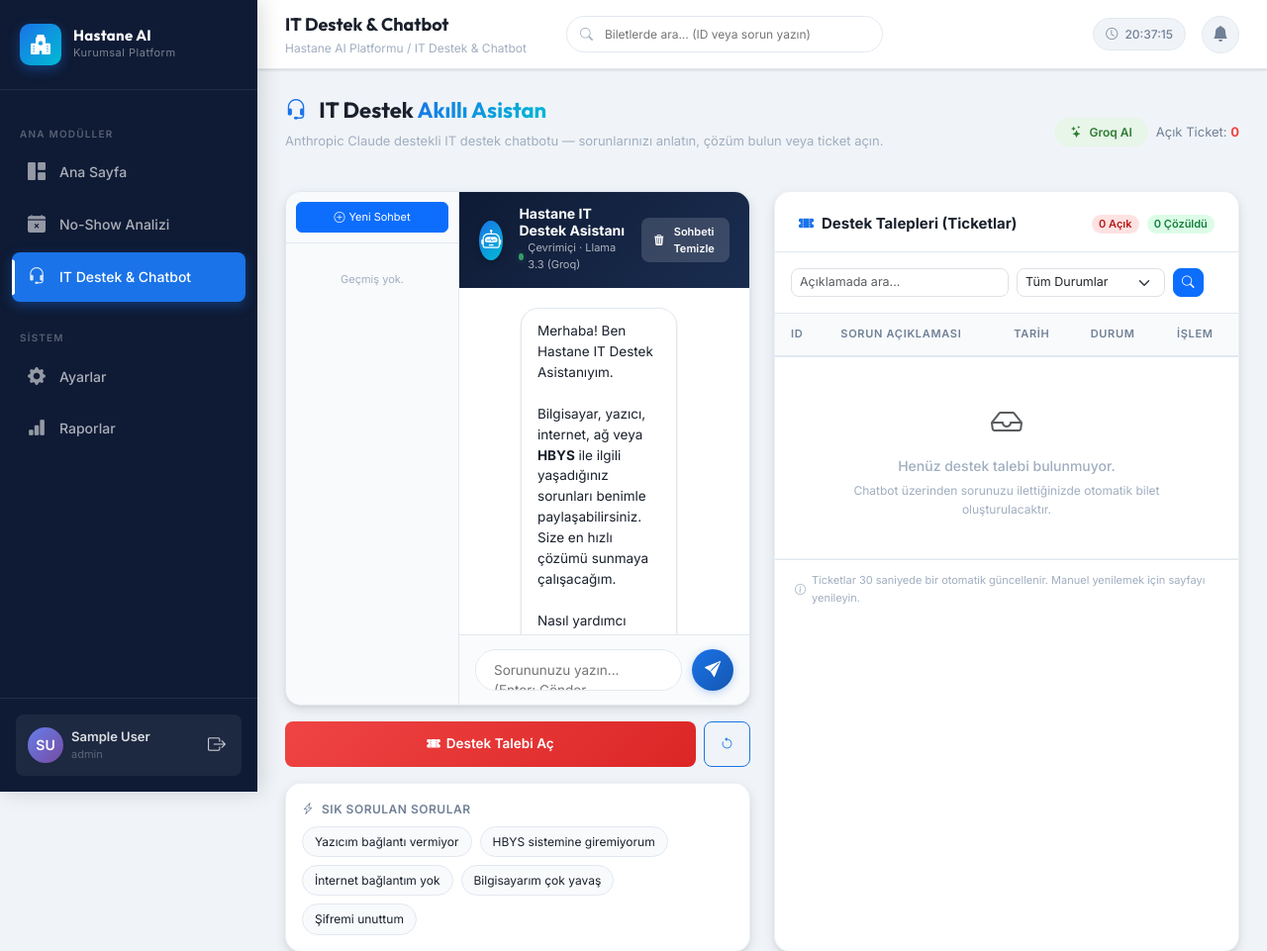
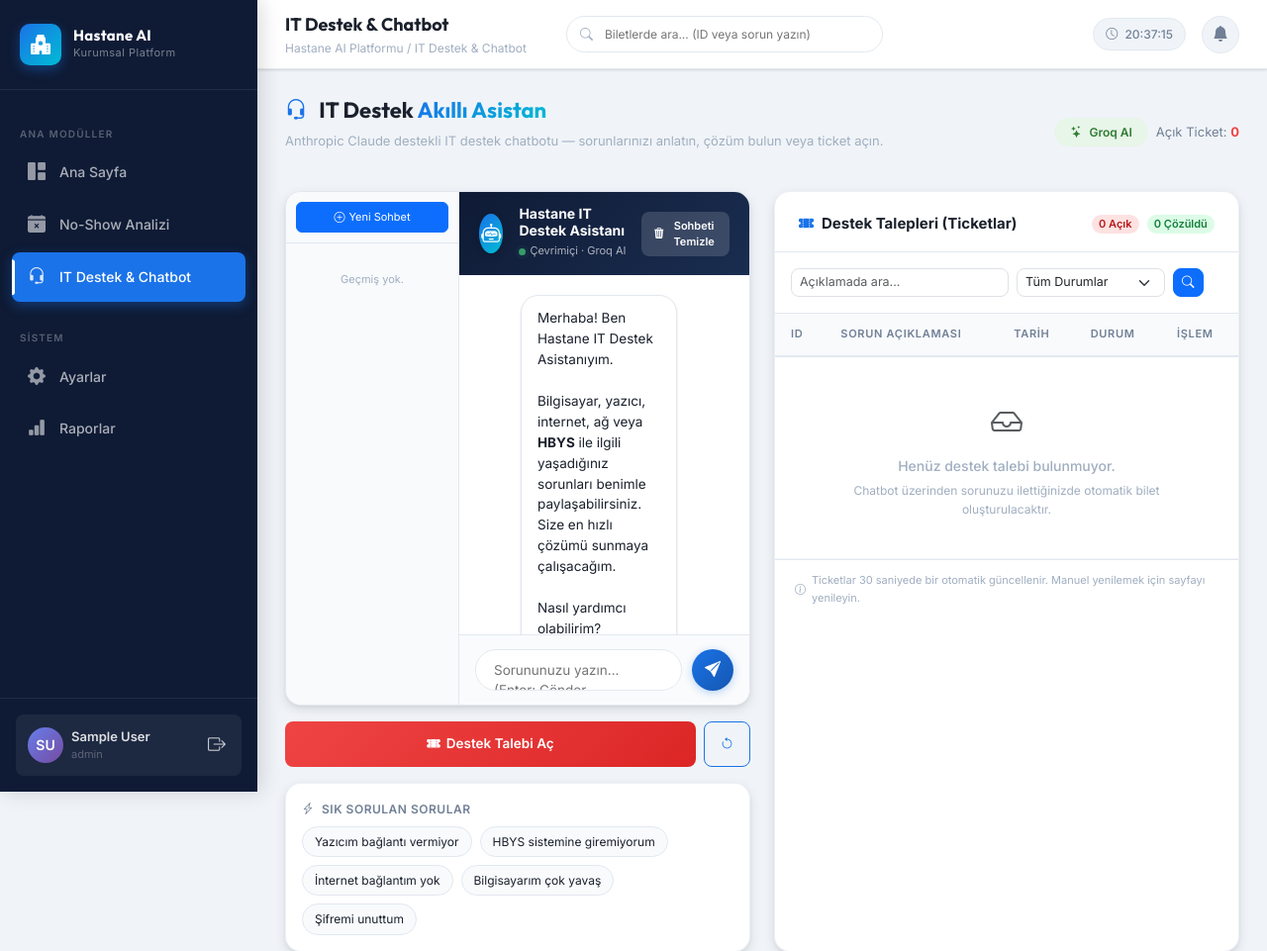
Before and after one commit to Azo15/hastane-ai-platform, a Flask app: page /chatbot/ in a window 1280 px wide. Shown: the top 961 px of the page at 99% size. Run offline with Flask 3, Linux system fonts and the light colour scheme; the visitor is signed in with stand-in values (Sample User, id 1); data that the repository does not hold is empty.

Commit message:
feat: add IT support chatbot interface template with ticket management

```diff
--- a/app/templates/chatbot.html
+++ b/app/templates/chatbot.html
@@ -70,7 +70,7 @@
               <h6 style="margin: 0; font-size: 14px; font-weight: 700; color: white;">Hastane IT Destek Asistanı</h6>
               <span style="font-size: 11px; display: inline-flex; align-items: center; gap: 4px;">
                 <i class="online-dot"></i>
-                Çevrimiçi · Llama 3.3 (Groq)
+                Çevrimiçi · Groq AI
               </span>
             </div>
           </div>
```
